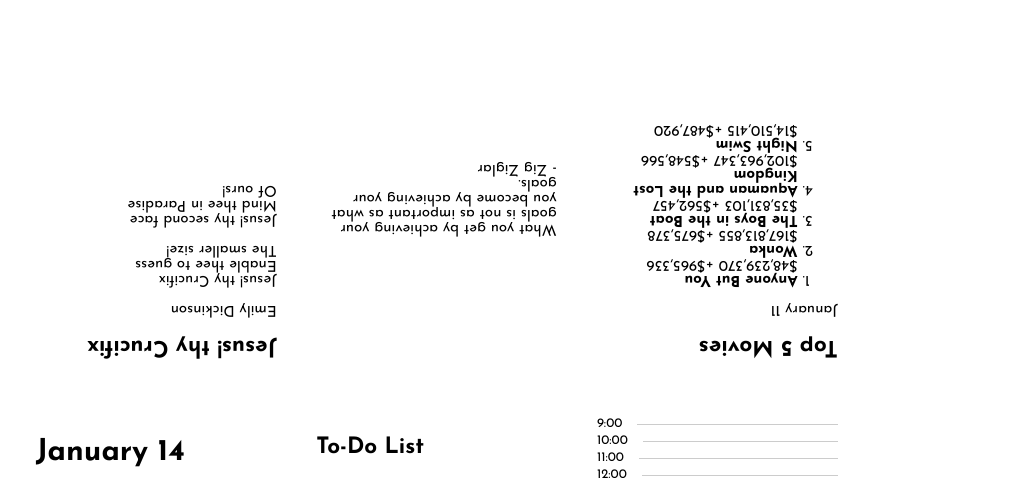
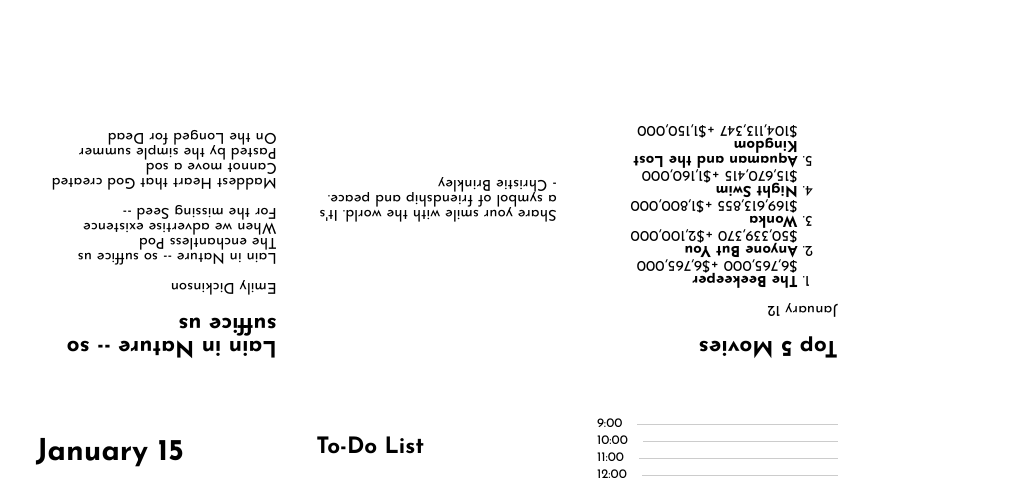
Before and after one commit to claifiifi/dailybailey, a plain HTML site: page index.html in a window 1280 px wide. Shown: the top 478 px of the page, 265-1280 px from the left. Drawn offline with Linux system fonts and the light colour scheme.

Commit message:
Auto-generated webpage updates

```diff
--- a/index.html
+++ b/index.html
@@ -3,7 +3,7 @@
 <head>
   <meta charset="UTF-8">
   <link rel="stylesheet" href="https://fonts.googleapis.com/css2?family=Josefin+Sans:wght@300;400;700&display=swap">
-  <title>January 14</title>
+  <title>January 15</title>
   <style>
     body {
       margin: 0;
@@ -59,16 +59,16 @@
   </style>
 </head>
 <body>
-  <div class="part rotated"><image src='images/image25.png'></div>
+  <div class="part rotated"><image src='images/image27.png'></div>
   <div class="part rotated">
-          <h2>Jesus! thy Crucifix</h2>
+          <h2>Lain in Nature -- so suffice us</h2>
           <p>Emily Dickinson</p>
-          <p>Jesus! thy Crucifix<br>Enable thee to guess<br>The smaller size!<br><br>Jesus! thy second face<br>Mind thee in Paradise<br>Of ours!</p>
+          <p>Lain in Nature -- so suffice us<br>The enchantless Pod<br>When we advertise existence<br>For the missing Seed --<br><br>Maddest Heart that God created<br>Cannot move a sod<br>Pasted by the simple summer<br>On the Longed for Dead</p>
           </div>
-  <div class="part rotated" style="display:grid;"><p>What you get by achieving your goals is not as important as what you become by achieving your goals.<br>- Zig Ziglar</p></div>
-  <div class="part rotated"><h2>Top 5 Movies</h2><p>January 11</p><ol><li><strong>Anyone But You</strong><br>$48,239,370    +$965,336</li><li><strong>Wonka</strong><br>$167,813,855    +$675,378</li><li><strong>The Boys in the Boat</strong><br>$35,831,103    +$562,457</li><li><strong>Aquaman and the Lost Kingdom</strong><br>$102,963,347    +$548,566</li><li><strong>Night Swim</strong><br>$14,510,415    +$487,920</li></ol></div>
+  <div class="part rotated" style="display:grid;"><p>Share your smile with the world. It's a symbol of friendship and peace.<br>- Christie Brinkley</p></div>
+  <div class="part rotated"><h2>Top 5 Movies</h2><p>January 12</p><ol><li><strong>The Beekeeper</strong><br>$6,765,000    +$6,765,000</li><li><strong>Anyone But You</strong><br>$50,339,370    +$2,100,000</li><li><strong>Wonka</strong><br>$169,613,855    +$1,800,000</li><li><strong>Night Swim</strong><br>$15,670,415    +$1,160,000</li><li><strong>Aquaman and the Lost Kingdom</strong><br>$104,113,347    +$1,150,000</li></ol></div>
   <div class="part"><h2>Notes</h2></div>
-  <div class="part"><h1>January 14</h1><image src='images/image26.png'></div>
+  <div class="part"><h1>January 15</h1><image src='images/image28.png'></div>
   <div class="part">
     <h2>To-Do List</h2>
 <ul style="list-style-type:circle;font-size:22px;">
```
Also changed, not shown: 2 other files.
